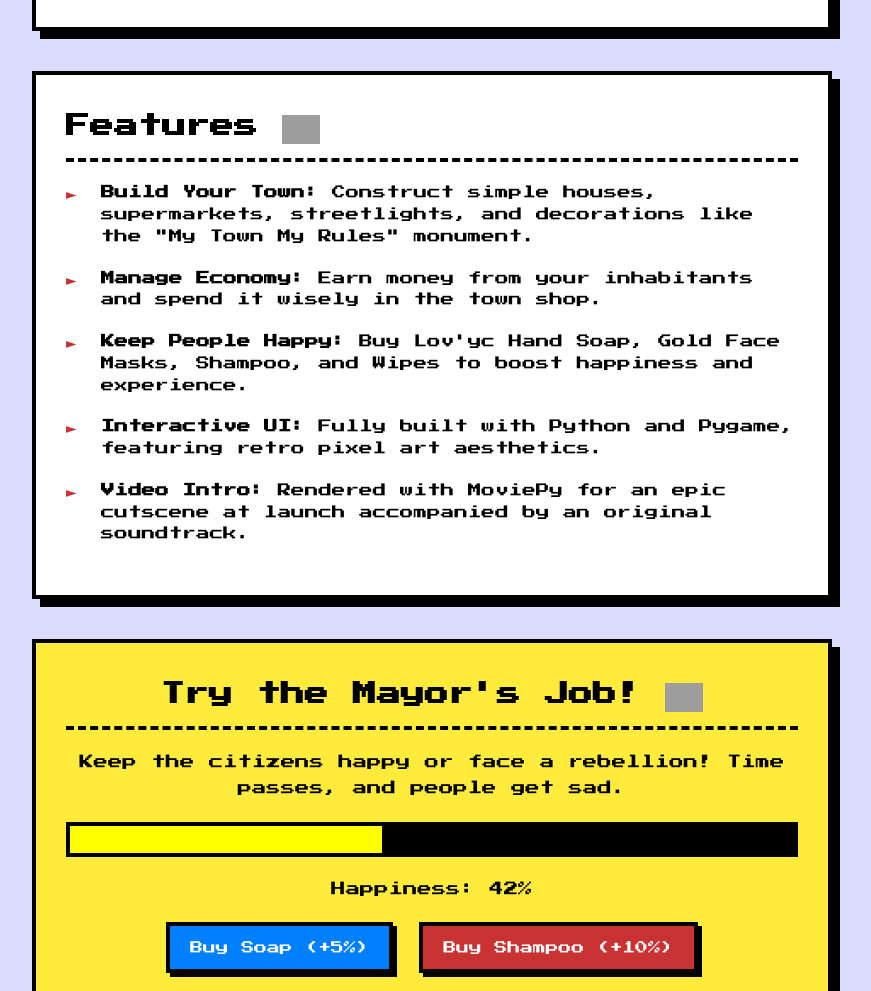
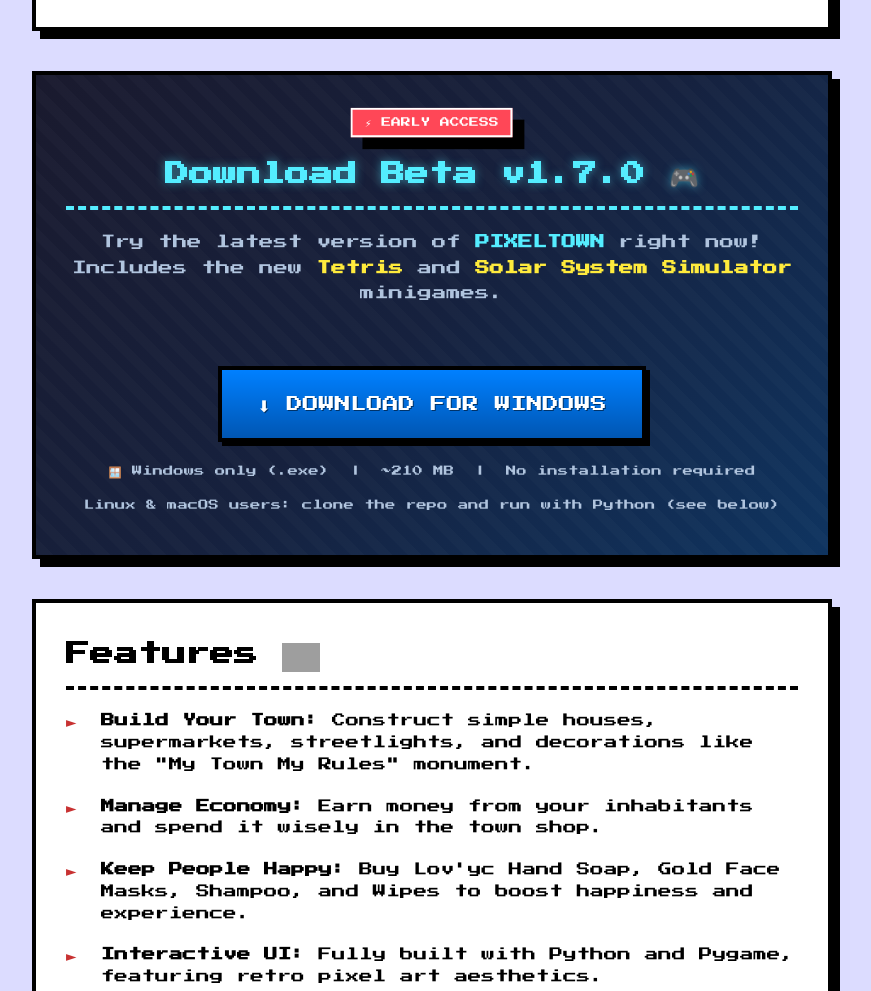
Before and after one commit to RaulSalasSahuquillo/PIXELTOWN, a plain HTML site: page docs/index.html in a window 1280 px wide. Shown: the part 1804-2795 px from the top of the page, without its empty margins (208-1079 px from the left). Drawn offline with Linux system fonts and the light colour scheme; no server answers; grey boxes are pictures that could not be loaded; files whose address does not match are found by name.

Commit message:
v1.7.0. update. You can try the offical beta app on Windows. The website is updated

```diff
--- a/docs/index.html
+++ b/docs/index.html
@@ -284,6 +284,76 @@
             text-align: center;
         }
 
+        /* Download Beta Section */
+        .download-box {
+            background: linear-gradient(135deg, #1a1a2e 0%, #16213e 50%, #0f3460 100%);
+            color: #fff;
+            text-align: center;
+            position: relative;
+            overflow: hidden;
+        }
+
+        .download-box::before {
+            content: '';
+            position: absolute;
+            top: -50%;
+            left: -50%;
+            width: 200%;
+            height: 200%;
+            background: repeating-linear-gradient(
+                45deg,
+                transparent,
+                transparent 10px,
+                rgba(255,255,255,0.02) 10px,
+                rgba(255,255,255,0.02) 20px
+            );
+            animation: float 6s linear infinite;
+            pointer-events: none;
+        }
+
+        .download-box h2 {
+            color: #53edff;
+            border-bottom: 4px dashed #53edff;
+            text-shadow: 0 0 10px rgba(83, 237, 255, 0.5);
+        }
+
+        .download-box p {
+            color: #b0c4de;
+        }
+
+        .download-box .badge {
+            display: inline-block;
+            background-color: #ff4757;
+            color: #fff;
+            padding: 4px 12px;
+            font-size: 0.6rem;
+            border: 2px solid #fff;
+            margin-bottom: 15px;
+            animation: pulse 1.5s infinite;
+        }
+
+        .btn-download {
+            background: linear-gradient(180deg, #0080ff 0%, #0056b3 100%);
+            font-size: 1rem;
+            padding: 20px 35px;
+            margin-top: 15px;
+            display: inline-block;
+            position: relative;
+            text-shadow: 1px 1px 0px rgba(0,0,0,0.5);
+        }
+
+        .btn-download:hover {
+            background: linear-gradient(180deg, #64b4ff 0%, #0080ff 100%);
+            animation: shake 0.4s;
+            animation-iteration-count: 1;
+        }
+
+        .platform-note {
+            font-size: 0.65rem;
+            color: #888;
+            margin-top: 15px;
+        }
+
         .contribute-box h2 {
             color: #d32f2f;
             border-bottom: 4px dashed #d32f2f;
@@ -489,6 +559,18 @@
             </div>
         </section>
 
+        <section class="pixel-box download-box">
+            <span class="badge">⚡ EARLY ACCESS</span>
+            <h2>Download Beta v1.7.0 🎮</h2>
+            <p>Try the latest version of <strong style="color:#53edff;">PIXELTOWN</strong> right now! Includes the new <strong style="color:#ffeb3b;">Tetris</strong> and <strong style="color:#ffeb3b;">Solar System Simulator</strong> minigames.</p>
+            <br>
+            <a href="https://github.com/RaulSalasSahuquillo/PIXELTOWN/releases/download/v1.7.0-beta/PIXELTOWN.exe" class="btn btn-download" download>
+                ⬇ DOWNLOAD FOR WINDOWS
+            </a>
+            <p class="platform-note">🪟 Windows only (.exe) &nbsp;|&nbsp; ~210 MB &nbsp;|&nbsp; No installation required</p>
+            <p class="platform-note">Linux & macOS users: clone the repo and run with Python (see below)</p>
+        </section>
+
         <section class="pixel-box">
             <h2>Features <img src="imagenes/adorno.png" class="pixel-icon" alt="sparkles"></h2>
             <ul>
@@ -502,6 +584,8 @@
                     aesthetics.</li>
                 <li><strong>Video Intro:</strong> Rendered with MoviePy for an epic cutscene at launch accompanied by an
                     original soundtrack.</li>
+                <li><strong>Minigames:</strong> Enjoy Snake, Tetris, and the Solar System Simulator — all playable
+                    directly from the in-game Minigames menu.</li>
             </ul>
         </section>
 
@@ -524,15 +608,15 @@
             <h2>How to Play <img src="imagenes/info.png" class="pixel-icon" alt="rocket"></h2>
             <p>1. Clone the repository.</p>
             <div class="code-block">
-                git clone https://github.com/rsalas-enetres/PIXELTOWN.git
+                git clone https://github.com/RaulSalasSahuquillo/PIXELTOWN.git
             </div>
             <p>2. Install the prerequisites:</p>
             <div class="code-block">
-                pip install pygame moviepy
+                pip install -r requirements.txt
             </div>
-            <p>3. Navigate to the <code>code/</code> folder and run the game:</p>
+            <p>3. Navigate to the <code>src/</code> folder and run the game:</p>
             <div class="code-block">
-                cd code<br>
+                cd src<br>
                 python main.py
             </div>
             <p>Follow the on-screen prompts to enter your name and your city's name. Have fun and try not to get
@@ -552,11 +636,16 @@
                     <div style="display: flex; align-items: center;">
                         <label for="file-selector">FILE:</label>
                         <select id="file-selector" class="retro-select" onchange="loadFile(this.value)">
-                            <option value="code/main.py">code/main.py</option>
-                            <option value="code/characters.py">code/characters.py</option>
-                            <option value="code/text.py">code/text.py</option>
-                            <option value="index.html">index.html</option>
+                            <option value="src/main.py">src/main.py</option>
+                            <option value="src/game.py">src/game.py</option>
+                            <option value="src/characters.py">src/characters.py</option>
+                            <option value="src/text.py">src/text.py</option>
+                            <option value="src/snake.py">src/snake.py</option>
+                            <option value="src/tetris.py">src/tetris.py</option>
+                            <option value="src/solarsystem.py">src/solarsystem.py</option>
+                            <option value="src/localization.py">src/localization.py</option>
                             <option value="README.md">README.md</option>
+                            <option value="CHANGELOG.md">CHANGELOG.md</option>
                             <option value="CONTRIBUTING.md">CONTRIBUTING.md</option>
                         </select>
                     </div>
```
Also changed, not shown: 1 other file.
